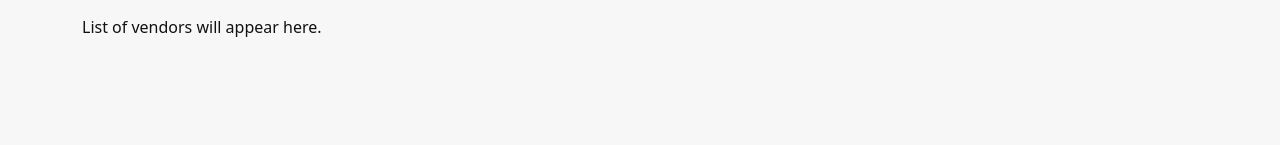
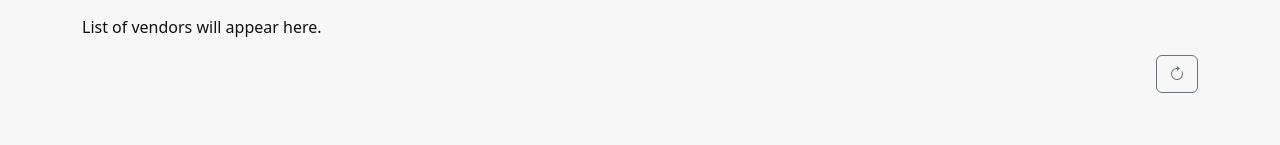
Before and after one commit to gfirzon-personal/dept-web-react, a React (Vite) app: page /vendors in a window 1280 px wide. Shown: the part 145-290 px from the top of the page. Built offline with nearby package versions, Linux system fonts and the light colour scheme.

Commit message:
installed bs icons

```diff
--- a/package.json
+++ b/package.json
@@ -10,6 +10,7 @@
   },
   "dependencies": {
     "bootstrap": "^5.3.8",
+    "bootstrap-icons": "^1.13.1",
     "react": "^18.3.1",
     "react-bootstrap": "^2.10.10",
     "react-dom": "^18.3.1",
--- a/src/main.jsx
+++ b/src/main.jsx
@@ -1,6 +1,7 @@
 import React from 'react'
 import ReactDOM from 'react-dom/client'
 import 'bootstrap/dist/css/bootstrap.min.css';
+import 'bootstrap-icons/font/bootstrap-icons.min.css';
 import App from './App.jsx'
 import './index.css'
 
--- a/src/pages/Vendors.jsx
+++ b/src/pages/Vendors.jsx
@@ -3,6 +3,12 @@ export default function Vendors() {
     <div className="container mt-5">
       <h1>Vendors</h1>
       <p>List of vendors will appear here.</p>
+
+      <div className="d-flex justify-content-end mb-2">
+        <button id="refreshBtn" className="btn btn-outline-secondary" title="Refresh">
+          <i className="bi bi-arrow-clockwise"></i>
+        </button>
+      </div>
     </div>
   );
 }
```
Also changed, not shown: 1 other file (tests, documents, lock files or other folders).
